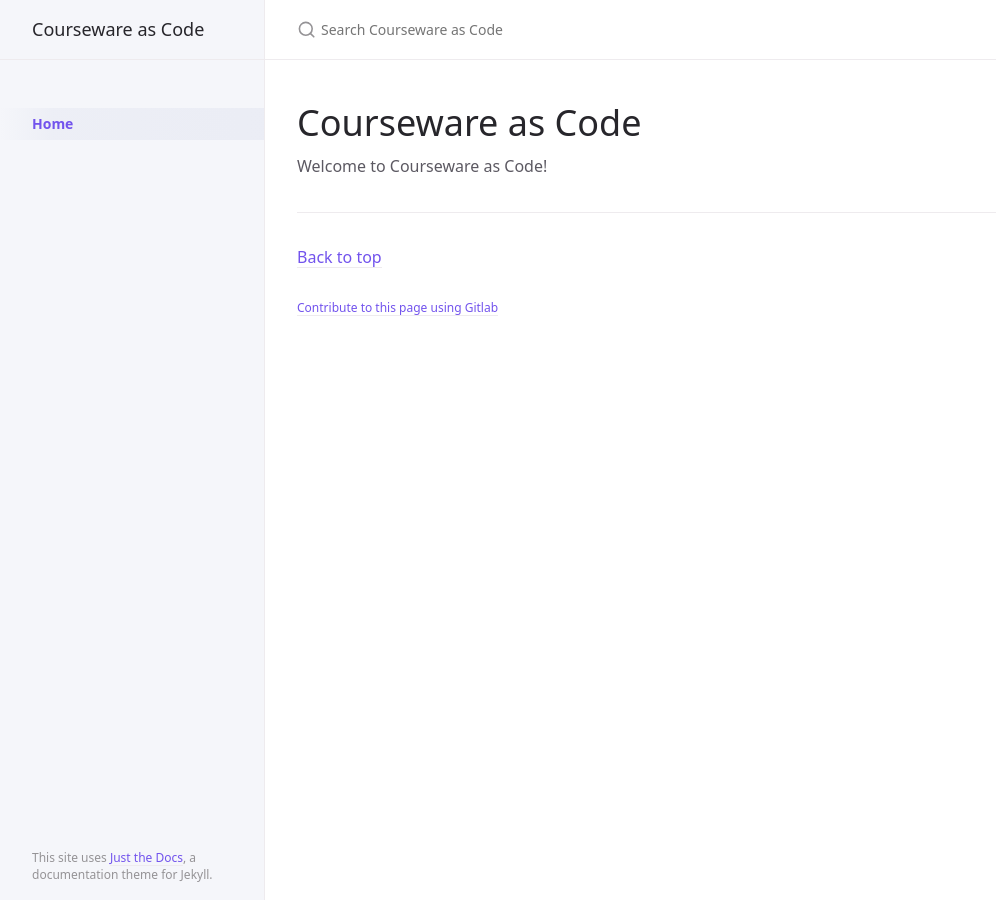
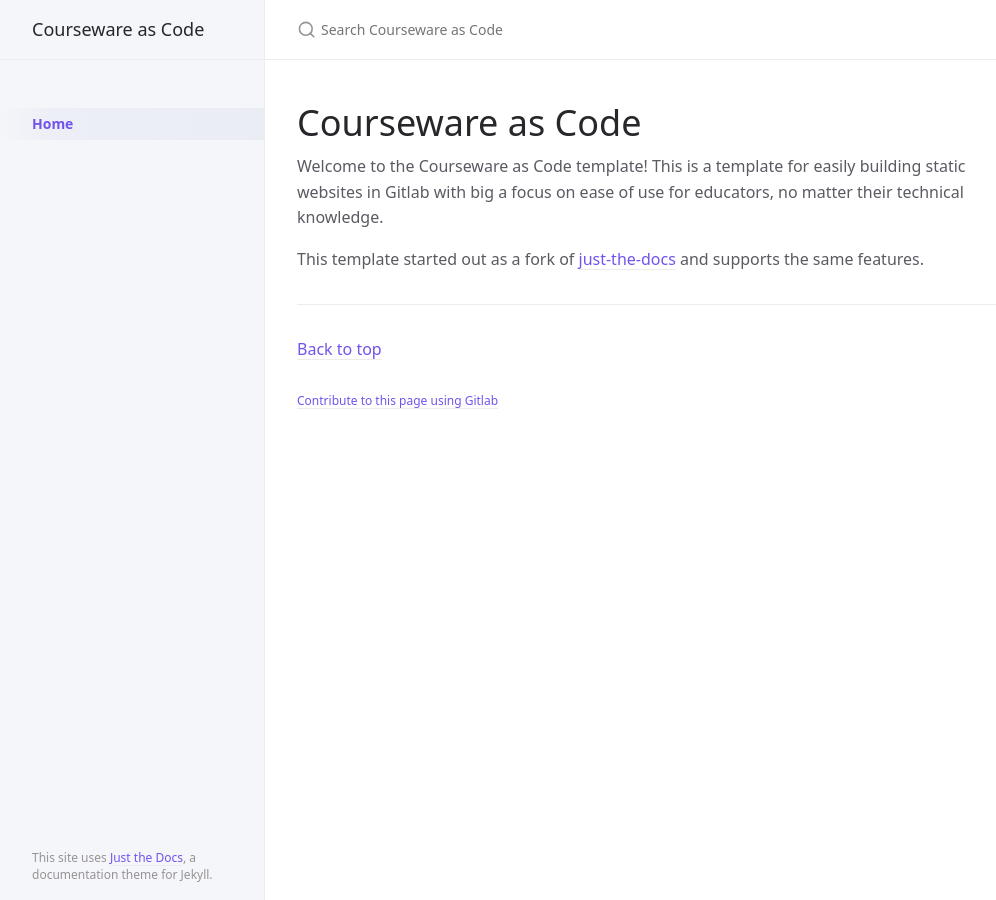
Before and after one commit to MetzinAround/practical-classroom-workshop, a Jekyll site: the page built from index.md, in a window 1280 px wide. Shown: the whole page, without its empty margins (107-1103 px from the left). Built offline with Jekyll 4.4.1, drawn with Linux system fonts in a browser that asks for light colours.

```diff
--- a/_config.yml
+++ b/_config.yml
@@ -1,9 +1,15 @@
-title: Courseware as Code
-description: A Jekyll theme for education
+title: Courseware as Code # The name you want your course to have
+description: A Jekyll theme for education # A short description of your course
+
+###
+# Deployment and template variables below
+# No need to modify them in most cases
+###
 baseurl: "/$CI_PROJECT_NAME"
 url: "https://$CI_PROJECT_NAMESPACE.gitlab.io"
 
 # Footer "Edit this page on Gitlab" link text
+gl_edit_repository: "https://gitlab.com/courseware-as-code/courseware-template" # the gitlab URL for your repo
 gl_edit_link: true # show or hide edit this page link
 gl_edit_link_text: "Contribute to this page using Gitlab"
 gl_edit_repository: "$CI_PROJECT_URL" # the gitlab URL for your repo
--- a/index.md
+++ b/index.md
@@ -1,10 +1,13 @@
 ---
 title: Home
 nav_order: 1
-description: "The main page of the Courseware as Code documentation."
+description: "Courseware as Code is an easy to use website template for education for all skill levels."
 permalink: /
 ---
 
 # Courseware as Code
 
-Welcome to Courseware as Code!
+Welcome to the Courseware as Code template!
+This is a template for easily building static websites in Gitlab with big a focus on ease of use for educators, no matter their technical knowledge.
+
+This template started out as a fork of [just-the-docs](https://pmarsceill.github.io/just-the-docs/) and supports the same features.
```
Also changed, not shown: README.md.
